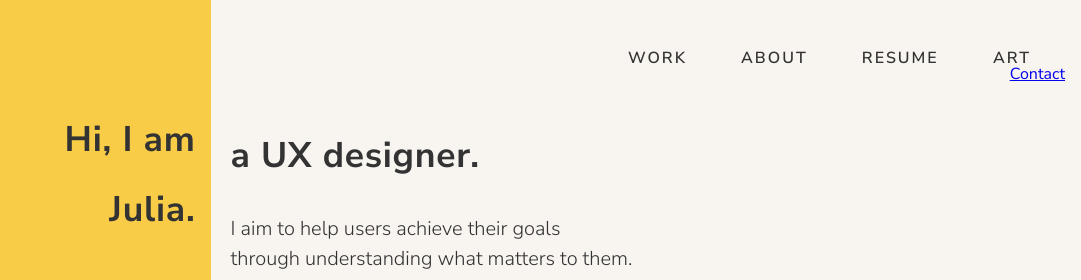
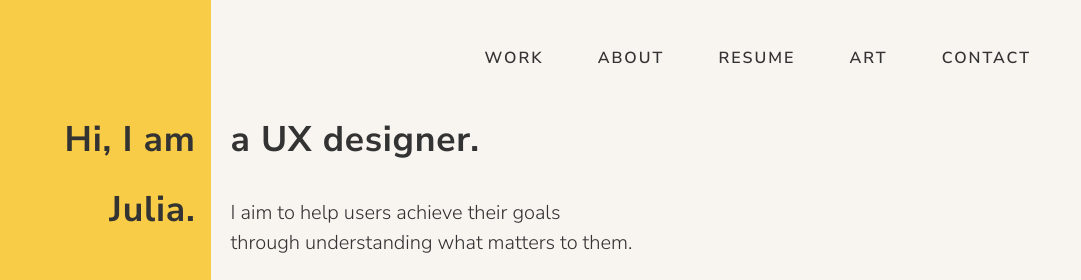
Before and after one commit to jmc100/portfolio, a plain HTML site: page index.html in a window 1280 px wide. Shown: the top 280 px of the page, 199-1280 px from the left. Drawn offline with Linux system fonts and the light colour scheme.

Commit message:
Update index.html

```diff
--- a/index.html
+++ b/index.html
@@ -46,7 +46,7 @@
                   <li class="nav_item"><a href="about.html">About</a></li>
                   <li class="nav_item"><a href="https://drive.google.com/file/d/1VMbuv_aoehqs2VGaS53P_KbL0vlYs9Zk/view?usp=sharing" target="_blank">Resume</a></li>
                   <li class="nav_item"><a href="fun.html">Art</a></li>
-                  <li><a href="contact.html">Contact</a></li>
+                  <li class="nav_item"><a href="contact.html">Contact</a></li>
                </ul>
                <!-- End of nav bar -->
                <div class="animated fadeInLeft">
```
